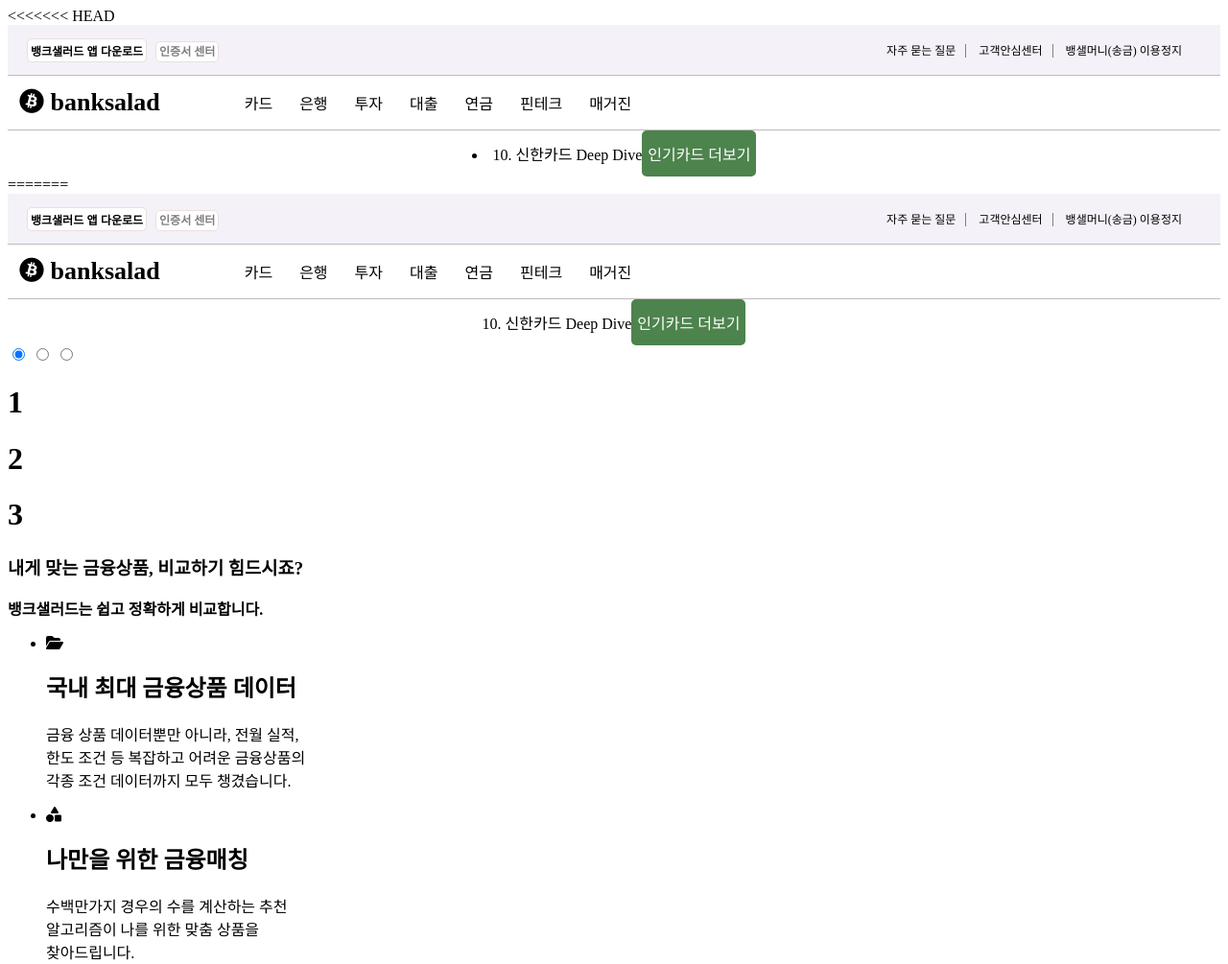
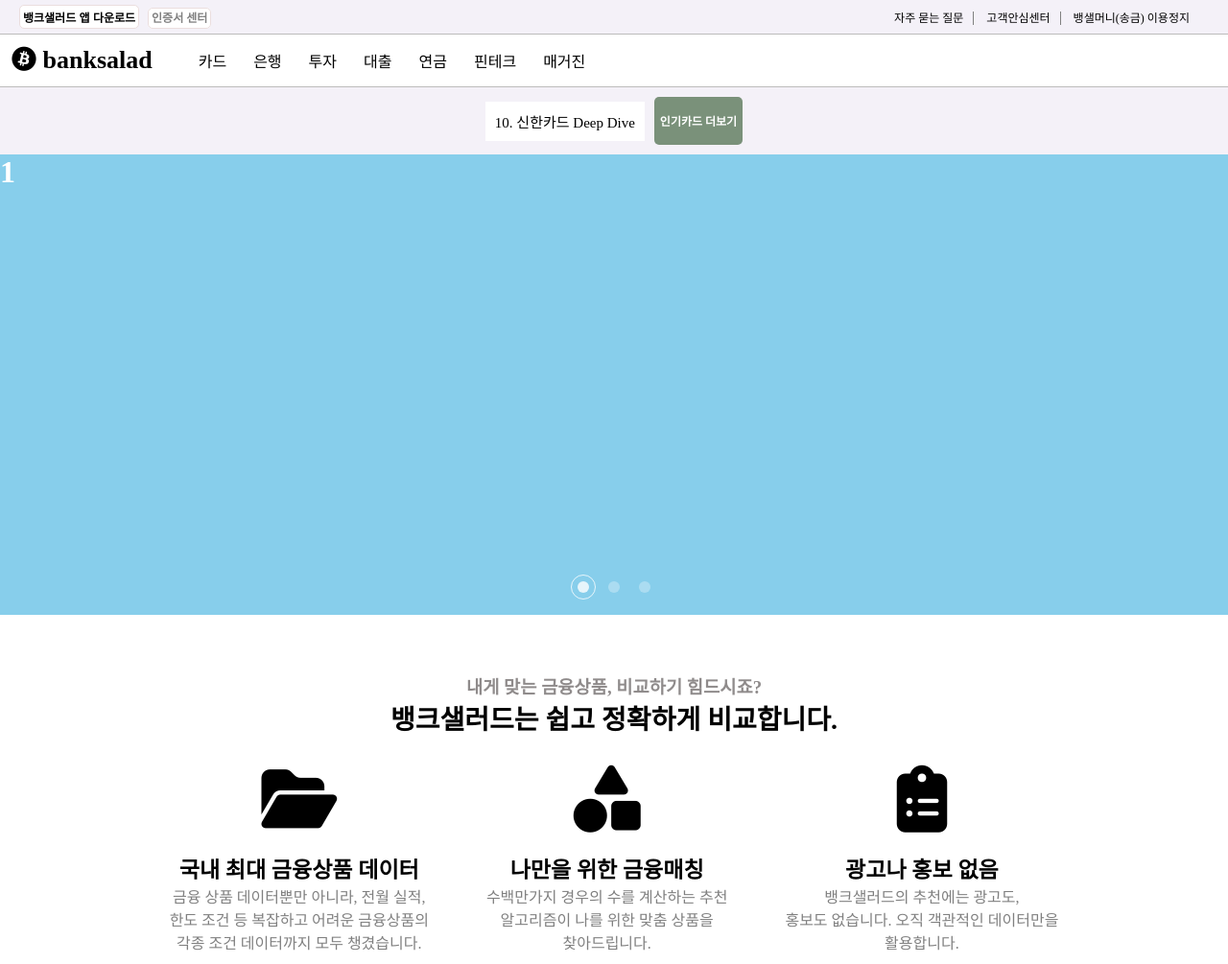
Before and after one commit to YoonHan0/Clonecoding, a plain HTML site: page banksalad/index.html in a window 1280 px wide. Shown: the top 1005 px of the page at 96% size. Drawn offline with Linux system fonts and the light colour scheme.

Commit message:
slide 기능, section 추가(2)
.section_5 .section_5_container
부분 가운데 이 안되서 수정해야 됨

```diff
--- a/banksalad/index.html
+++ b/banksalad/index.html
@@ -1,55 +1,3 @@
-<<<<<<< HEAD
-<!DOCTYPE html>
-<html lang="en">
-<head>
-    <meta charset="UTF-8">
-    <meta http-equiv="X-UA-Compatible" content="IE=edge">
-    <meta name="viewport" content="width=device-width, initial-scale=1.0">
-    <link rel="stylesheet" href="style.css">
-    <script src="https://kit.fontawesome.com/a05d83442a.js" crossorigin="anonymous"></script>
-    <link rel="preconnect" href="https://fonts.googleapis.com">
-    <link rel="preconnect" href="https://fonts.gstatic.com" crossorigin>
-    <link href="https://fonts.googleapis.com/css2?family=Source+Sans+Pro:wght@200&display=swap" rel="stylesheet">
-    <title>금융을 내 편으로 | 뱅크샐러드</title>
-</head>
-<body>
-    <header>
-        <div class="header_first">
-            <div>
-                <button>뱅크샐러드 앱 다운로드</button>
-                <a href="javascript:void(0)">인증서 센터</a>
-            </div>
-            <ul>
-                <a href="javascript:void(0)">자주 묻는 질문</a>
-                <a href="javascript:void(0)">고객안심센터</a>
-                <a href="javascript:void(0)">뱅샐머니(송금) 이용정지</a>
-            </ul>
-        </div>
-
-        <div class="header_second">
-            <a href="javascript:void(0)" class="title">
-                <i class="fa-brands fa-bitcoin"></i>
-                <span>banksalad</span>
-            </a>
-
-            <ul class="category">
-                <a href="javascript:void(0)">카드</a>
-                <a href="javascript:void(0)">은행</a>
-                <a href="javascript:void(0)">투자</a>
-                <a href="javascript:void(0)">대출</a>
-                <a href="javascript:void(0)">연금</a>
-                <a href="javascript:void(0)">핀테크</a>
-                <a href="javascript:void(0)">매거진</a>
-            </ul>
-        </div>
-    </header>
-
-    <div class="card_list">
-        <li>10. 신한카드 Deep Dive</li>
-        <a href="javascript:void(0)">인기카드 더보기</a>
-    </div>
-</body>
-=======
 <!DOCTYPE html>
 <html lang="en">
 <head>
--- a/banksalad/style.css
+++ b/banksalad/style.css
@@ -1,96 +1,3 @@
-<<<<<<< HEAD
-* {
-    padding: 0px;
-    margin: 0px;
-}
-a {
-    text-decoration: none;
-    color: black;
-}
-header {
-    display: flex;
-    flex-direction: column;
-}
-
-.header_first {             /* header 첫 줄 */
-    display: flex;
-    justify-content: space-between;
-    align-items: center;
-
-    padding: 5px 30px 5px 20px;         /* 위부터 시계 방향으로 */
-    background-color: rgb(244, 241, 248);
-}
-
-.header_first div :nth-child(1){             /* 뱅크샐러드 앱 다운로드 Btn */
-    background-color: white;
-    border: 1px solid rgb(235, 222, 222);
-    border-radius: 5px 5px 5px 5px;
-
-    font-weight: bold;
-    font-size: 12px;
-
-    padding: 3px;
-    margin-right: 5px;
-}
-.header_first div :nth-child(2) {              /* 인증서 센터 a tag */
-    color: gray;
-    border: 1px solid rgb(235, 222, 222);
-    border-radius: 5px 5px 5px 5px;
-    background-color: white;
-
-    font-size: 12px;
-    font-weight: bold;
-
-    padding: 3px;
-}
-
-.header_first ul{             /* 자주 묻는 질문 | 고객안심센터 | 뱅샐머니(송금) */
-    font-size: 12px;
-}
-.header_first ul a{             /* 자주 묻는 질문 | 고객안심센터 | 뱅샐머니(송금) */
-    font-size: 12px;
-    padding: 0px 10px 0px 10px;  /* padding-right, left */
-}
-
-.header_first ul a:nth-child(1),
-.header_first ul a:nth-child(2){             /* 자주 묻는 질문 | 고객안심센터 | 뱅샐머니(송금) */
-    border-right: 1px gray solid;
-}
-
-.header_second {
-    display: flex;
-    align-items: center;
-
-    border-top: 1px solid rgb(189, 188, 188);
-    border-bottom: 1px solid rgb(189, 188, 188);
-}
-
-.header_second .title {
-    font-weight: bold;
-    font-size: 26px;
-
-    margin : 0px 24px 0px 0px;
-    padding: 12px;
-}
-
-
-.header_second .category a {
-    padding: 0px 12px 0px 12px;
-}
-
-.card_list {
-    display: flex;
-    justify-content: center;
-    align-items: center;
-}
-
-.card_list a {
-    padding: 12px 6px 12px 6px;
-    background-color: rgb(77, 131, 77);
-    color: white;
-
-    border-radius: 5px;
-=======
 * {
     padding: 0px;
     margin: 0px;
@@ -404,5 +311,5 @@
     border: 2px solid rgb(199, 196, 196);
 
     padding: 5px 10px;
->>>>>>> d210d50 (slide, section 추가)
+
 }
```
